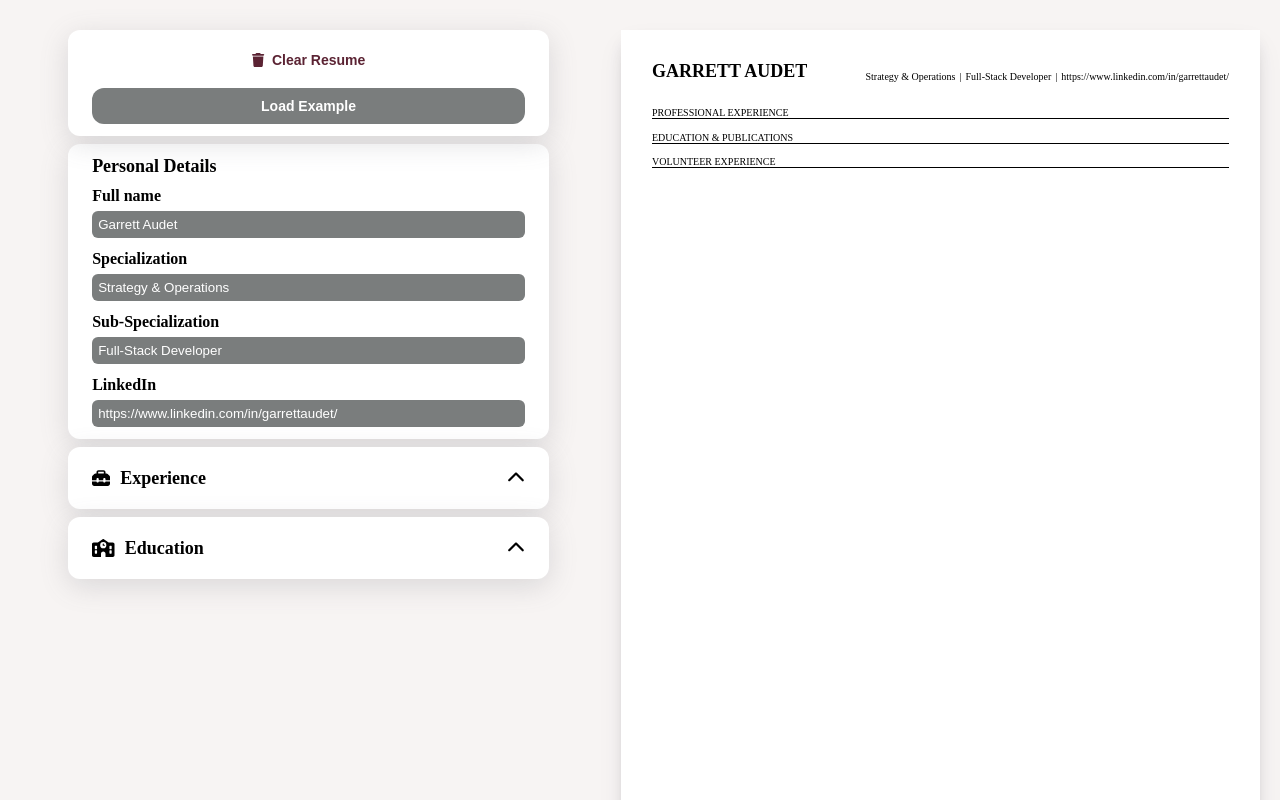
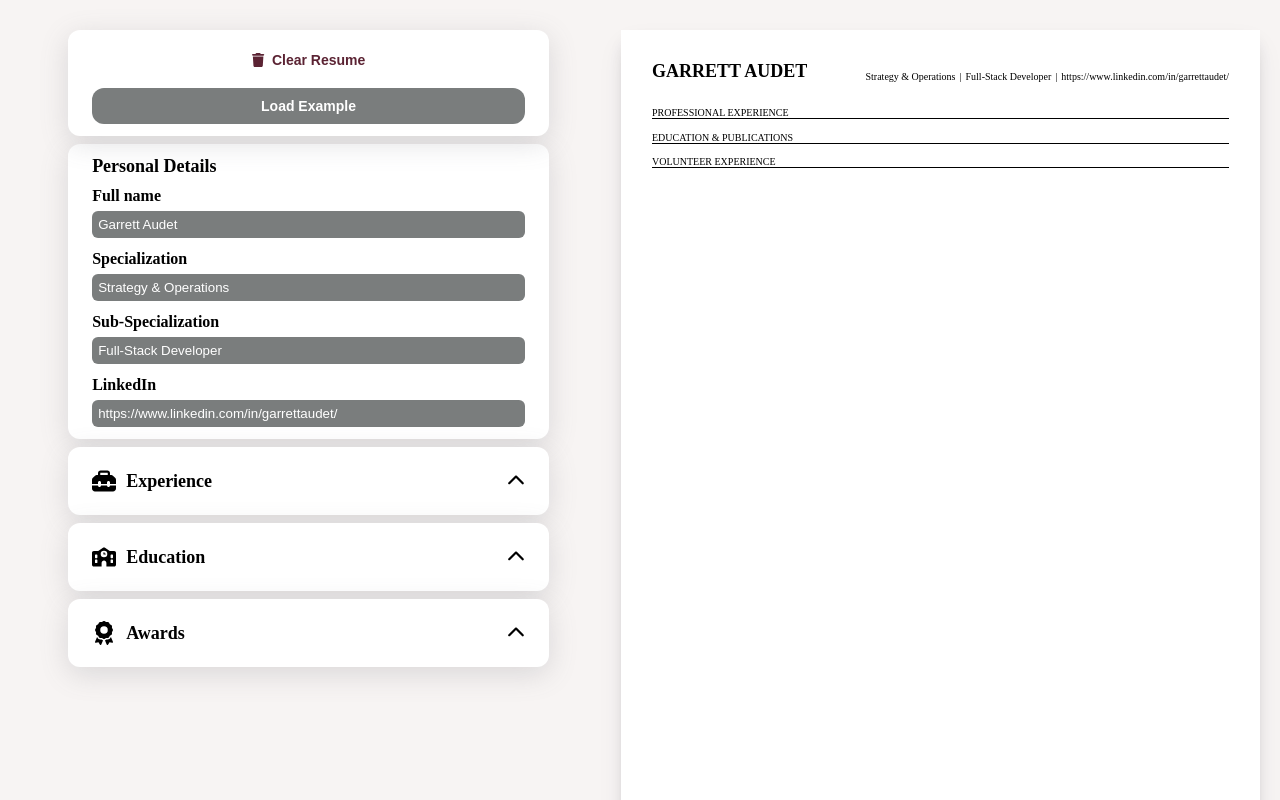
Before and after one commit to GarrettAudet/CV-Generator, a React (Create React App) app: page / in a window 1280 px wide. Shown: the top 800 px of the page. Built offline with nearby package versions, Linux system fonts and the light colour scheme.

Commit message:
Fixed icon misalignmentmisalignment for sections

```diff
--- /dev/null
+++ b/src/components/LeftSide/Awards/Awards.js
@@ -0,0 +1,20 @@
+import React from 'react';
+import { FontAwesomeIcon } from '@fortawesome/react-fontawesome';
+import { faAward } from '@fortawesome/free-solid-svg-icons';
+import { faChevronUp } from '@fortawesome/free-solid-svg-icons';
+import './Awards.css';
+import '../CommonStyles/styles.css'
+
+export default function Awards() {
+    return (
+        <div className="Experience LHSInput">
+            <h2 className="LHSInputHeader">
+                <div className="iconGrouped">
+                    <FontAwesomeIcon icon={faAward} className='classIcon awardsIcon'/>
+                    Awards
+                </div>
+                <FontAwesomeIcon icon={faChevronUp} />
+            </h2>
+        </div>
+    );
+}
--- a/src/components/LeftSide/CommonStyles/styles.css
+++ b/src/components/LeftSide/CommonStyles/styles.css
@@ -31,12 +31,15 @@
     gap: 10px;
 }
 
-.iconGrouped,
-.classIcon {
-    font-size: 18px;
-}
-
 .classIcon {
     display: inline-block;
     vertical-align: middle;
 }
+
+.classIcon {
+    width: 24px;
+    height: 24px;
+    display: flex;
+    align-items: center;
+    justify-content: center;
+}
--- a/src/components/LeftSide/Education/Education.js
+++ b/src/components/LeftSide/Education/Education.js
@@ -10,7 +10,7 @@ export default function Experience() {
         <div className="Experience LHSInput">
             <h2 className="LHSInputHeader">
                 <div className="iconGrouped">
-                    <FontAwesomeIcon icon={faSchool} className='classIcon' />
+                    <FontAwesomeIcon icon={faSchool} className='classIcon educationIcon' />
                     Education
                 </div>
                 <FontAwesomeIcon icon={faChevronUp} />
--- a/src/components/LeftSide/LeftSide.js
+++ b/src/components/LeftSide/LeftSide.js
@@ -3,6 +3,7 @@ import Option from './Option/selectOption';
 import PersonalDetails from './PersonalDetails/PersonalDetails'
 import Experience from './WorkExperience/Experience'
 import Education from './Education/Education'
+import Awards from './Awards/Awards';
 import './LeftSide.css';
 
 export default function LeftSide() {
@@ -12,6 +13,7 @@ export default function LeftSide() {
             <PersonalDetails />
             <Experience />
             <Education />
+            <Awards />
         </div>
     );
 }
--- a/src/components/LeftSide/WorkExperience/Experience.js
+++ b/src/components/LeftSide/WorkExperience/Experience.js
@@ -10,7 +10,7 @@ export default function Experience() {
         <div className="Experience LHSInput">
             <h2 className="LHSInputHeader">
                 <div className="iconGrouped">
-                    <FontAwesomeIcon icon={faToolbox} className='classIcon'/>
+                    <FontAwesomeIcon icon={faToolbox} className='classIcon experienceIcon'/>
                     Experience
                 </div>
                 <FontAwesomeIcon icon={faChevronUp} />
```
Also changed, not shown: src/components/Awards/Awards.css (deleted), src/components/Awards/Awards.js (deleted), src/components/LeftSide/Awards/Awards.css (added).
